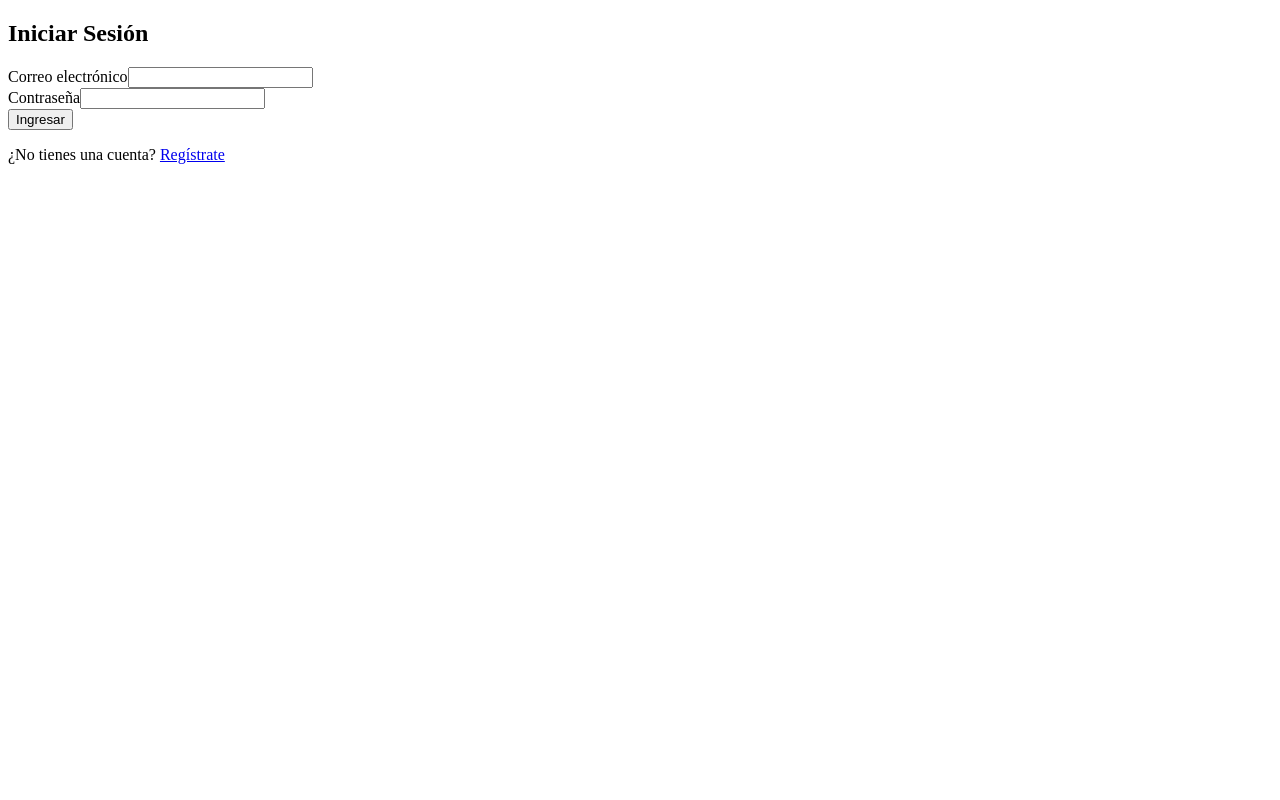
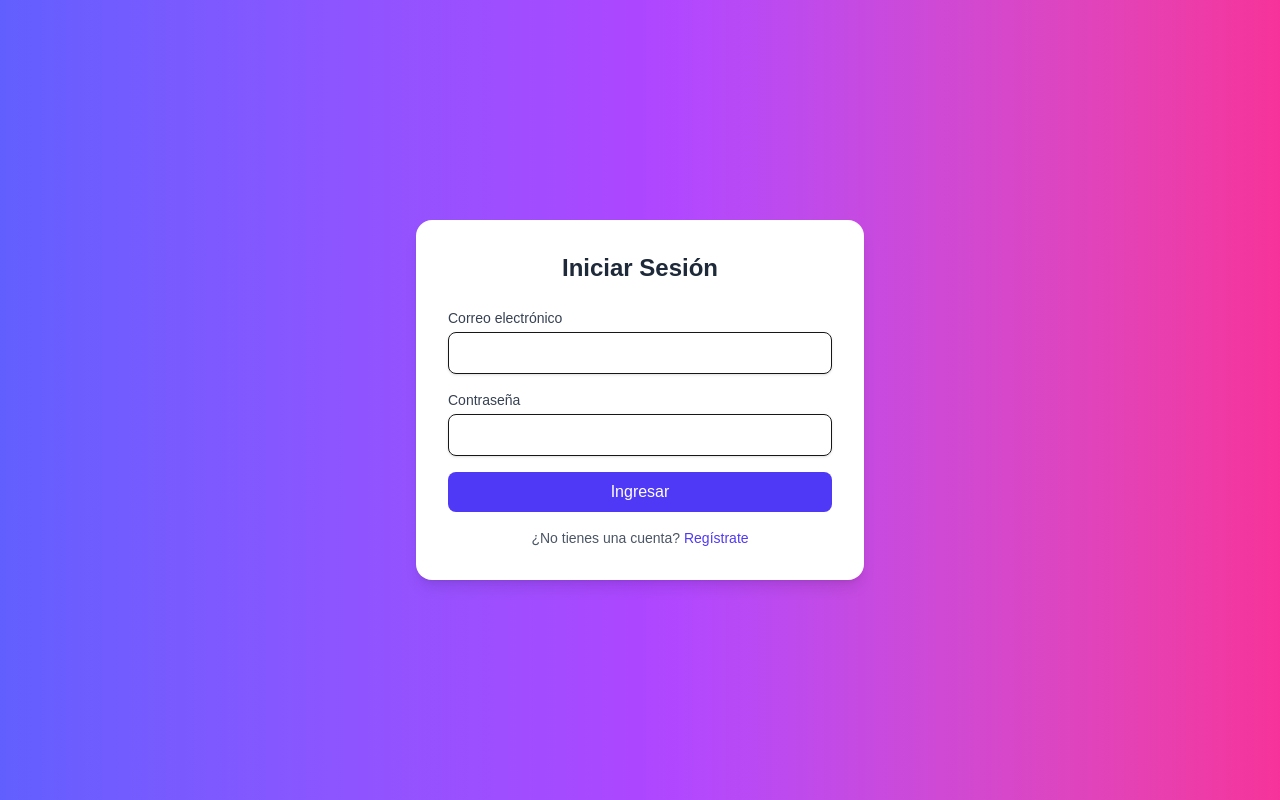
Before and after one commit to alfonsoTrejo/formulacion-front, a Next.js app: page /auth/login in a window 1280 px wide. Built offline with nearby package versions, Linux system fonts and the light colour scheme.

Commit message:
implementacion layout

```diff
--- a/src/app/auth/login/page.tsx
+++ b/src/app/auth/login/page.tsx
@@ -21,7 +21,7 @@ export default function LoginPage() {
       .then((data) => {
         if (data.Mensaje === 'Inicio de sesión exitoso' && data.JWT) {
           document.cookie = `token=${data.JWT}; path=/`;
-          router.push('/dashboard/home');
+          router.push('/dashboard/');
         } else {
           setErrorMessage(data.Error || 'Credenciales incorrectas');
           setError(true);
--- /dev/null
+++ b/src/app/layout.tsx
@@ -0,0 +1,22 @@
+// src/app/layout.tsx
+'use client';
+
+import './globals.css';
+import { ReactNode } from 'react';
+
+export default function RootLayout({
+  children,
+}: {
+  children: ReactNode;
+}) {
+  return (
+    <html lang="es">
+      <head>
+        <title>Mi Proyecto</title>
+      </head>
+      <body>
+        {children}
+      </body>
+    </html>
+  );
+}
```
